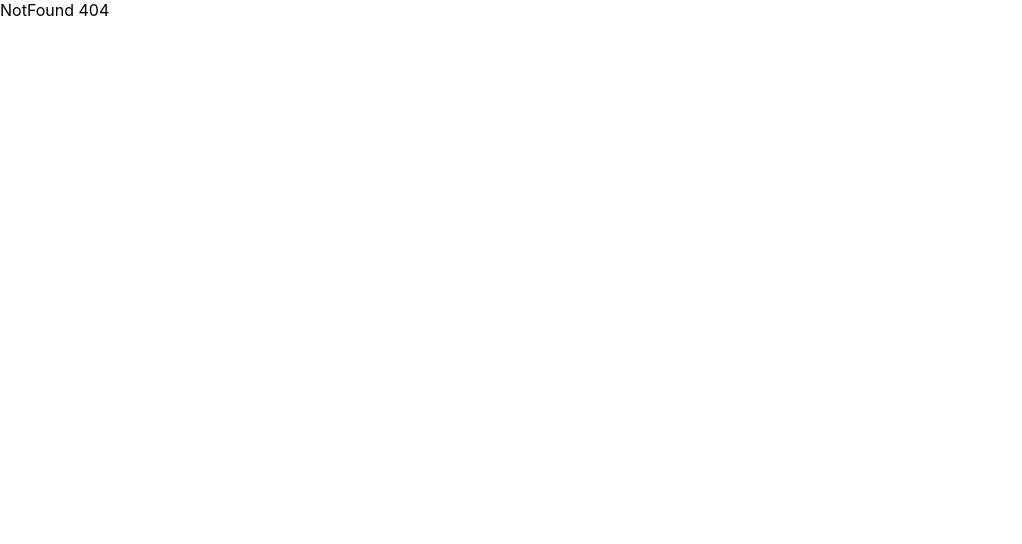
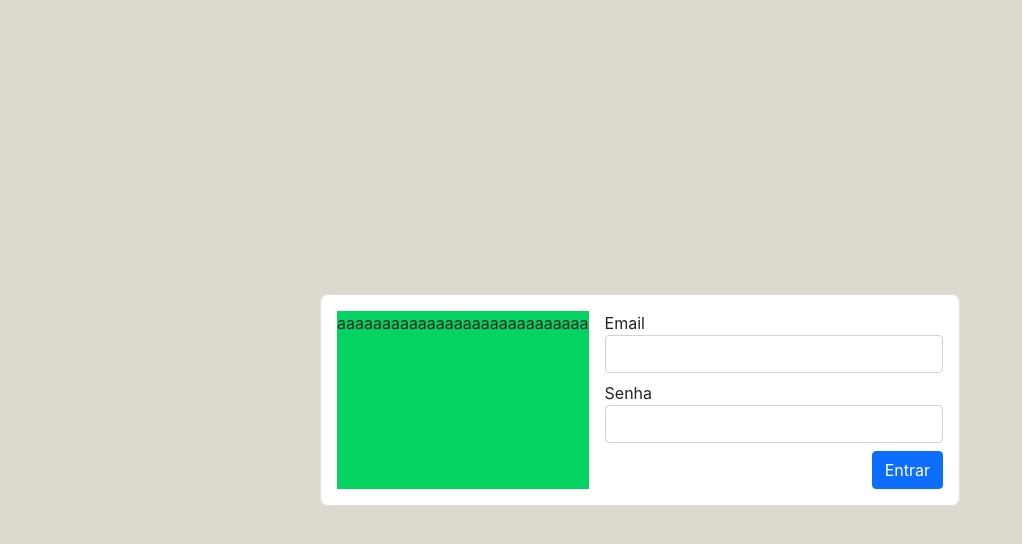
Before and after one commit to giovannifilho05/UaiDoto-Web, a React (Create React App) app: page / in a window 1280 px wide. Before the commit this address had no page. Shown: the top 544 px of the page, without its empty margins (0-1022 px from the left). Built offline with nearby package versions, Linux system fonts and the light colour scheme.

Commit message:
template created for login form

```diff
--- a/package.json
+++ b/package.json
@@ -6,6 +6,7 @@
     "@testing-library/jest-dom": "^5.16.4",
     "@testing-library/react": "^13.1.1",
     "@testing-library/user-event": "^13.5.0",
+    "axios": "^0.27.2",
     "react": "^18.1.0",
     "react-dom": "^18.1.0",
     "react-router-dom": "^6.3.0",
--- a/public/index.html
+++ b/public/index.html
@@ -1,20 +1,19 @@
 <!DOCTYPE html>
 <html lang="en">
+
 <head>
   <meta charset="utf-8" />
   <link rel="icon" href="%PUBLIC_URL%/favicon.ico" />
   <meta name="viewport" content="width=device-width, initial-scale=1" />
   <meta name="theme-color" content="#000000" />
-    <meta
-      name="description"
-      content="Web site created using create-react-app"
-    />
+  <meta name="description" content="Web site created using create-react-app" />
   <link rel="apple-touch-icon" href="%PUBLIC_URL%/logo192.png" />
   <!--
       manifest.json provides metadata used when your web app is installed on a
       user's mobile device or desktop. See https://developers.google.com/web/fundamentals/web-app-manifest/
     -->
   <link rel="manifest" href="%PUBLIC_URL%/manifest.json" />
+
   <!--
       Notice the use of %PUBLIC_URL% in the tags above.
       It will be replaced with the URL of the `public` folder during the build.
@@ -25,7 +24,10 @@
       Learn how to configure a non-root public URL by running `npm run build`.
     -->
   <title>React App</title>
+  <link href="https://cdn.jsdelivr.net/npm/bootstrap@5.1.3/dist/css/bootstrap.min.css" rel="stylesheet"
+    integrity="sha384-1BmE4kWBq78iYhFldvKuhfTAU6auU8tT94WrHftjDbrCEXSU1oBoqyl2QvZ6jIW3" crossorigin="anonymous">
 </head>
+
 <body>
   <noscript>You need to enable JavaScript to run this app.</noscript>
   <div id="root"></div>
@@ -39,5 +41,9 @@
       To begin the development, run `npm start` or `yarn start`.
       To create a production bundle, use `npm run build` or `yarn build`.
     -->
+  <script src="https://cdn.jsdelivr.net/npm/bootstrap@5.1.3/dist/js/bootstrap.bundle.min.js"
+    integrity="sha384-ka7Sk0Gln4gmtz2MlQnikT1wXgYsOg+OMhuP+IlRH9sENBO0LRn5q+8nbTov4+1p"
+    crossorigin="anonymous"></script>
 </body>
+
 </html>
--- /dev/null
+++ b/src/api/submitLogin.js
@@ -0,0 +1,8 @@
+import axios from "axios";
+
+export default async function submitLogin(email, password) {
+  axios.defaults.headers.post['Access-Control-Allow-Origin'] = '*';
+  return axios.post('http://localhost:8080/login', {
+    email, password
+  });
+}
--- a/src/pages/Login/Login.jsx
+++ b/src/pages/Login/Login.jsx
@@ -1,18 +1,45 @@
-import React from 'react'
+import React, { useState } from "react";
 
-import { Container, Content, CoverPage} from './style';
+import { Container, Content, CoverPage } from "./style";
+import submitLogin from "../../api/submitLogin";
 
 export default function Login() {
-    return (
-        <Container>
-            <Content>
-                <CoverPage>
-                    Uma imagem bem legal aqui
-                </CoverPage>
-                {/* <form onSubmit={this.handleSubmit}>
+  const [email, setEmail] = useState("");
+  const [password, setPassword] = useState("");
+
+  function handleSubmit() {
+    submitLogin(email, password)
+      .then((result) => {
+        console.log(result);
+      })
+      .catch((result) => {
+        console.log(result);
+      })
+  }
+
+  return (
+    <Container className="d-flex">
+      <Content className="m-auto p-3 card flex-row col-6">
+        <CoverPage className="d-block me-3">aaaaaaaaaaaaaaaaaaaaaaaaaaaa</CoverPage>
+        <div className="w-100">
+            <div className="form-group">
+              <label htmlFor="email">Email</label>
+              <input type="email" className="form-control" id="email" value={email} onChange={(e) => setEmail(e.value)} />
+            </div>
+            <div className="form-group mt-2">
+              <label htmlFor="email">Senha</label>
+              <input type="password" className="form-control" id="password" value={password} onChange={(e) => setPassword(e.value)} />
+            </div>
+            <div className="form-group mt-2 d-flex">
+              <button type="button" className="ms-auto btn btn-primary" onClick={handleSubmit}>
+                Entrar
+              </button>
+            </div>
+        </div>
+        {/* <form onSubmit={this.handleSubmit}>
 
                 </form> */}
-            </Content>
-        </Container>
-    )
+      </Content>
+    </Container>
+  );
 }
--- a/src/pages/Login/style.js
+++ b/src/pages/Login/style.js
@@ -2,14 +2,12 @@ import styled from "styled-components";
 
 export const Container = styled.div`
     height: 100vh;
-    display: flex;
-    justify-content: center;
-    align-items: center;
     background-color: #ddd9ce;
 `;
 
 export const Content = styled.div`
     /* background-color: #04D361; */
+    border-radius: 0.5rem;
 `;
 
 export const CoverPage = styled.div`
--- a/src/router.js
+++ b/src/router.js
@@ -9,7 +9,7 @@ export default function Routers() {
         <Router>
             <Routes>
                 {/* <Route exact path="/" element={<Home />} /> */}
-                <Route exact path="/login" element={<Login />} />
+                <Route exact path="/" element={<Login />} />
                 {/* <Route exact path="/recovery-password" element={<RecoveryPassword />} /> */}
                 <Route path="*" element={<NotFound />} />
             </Routes>
```
Also changed, not shown: 1 other file (tests, documents, lock files or other folders). Lines whose indentation alone changed are shown as unchanged.
